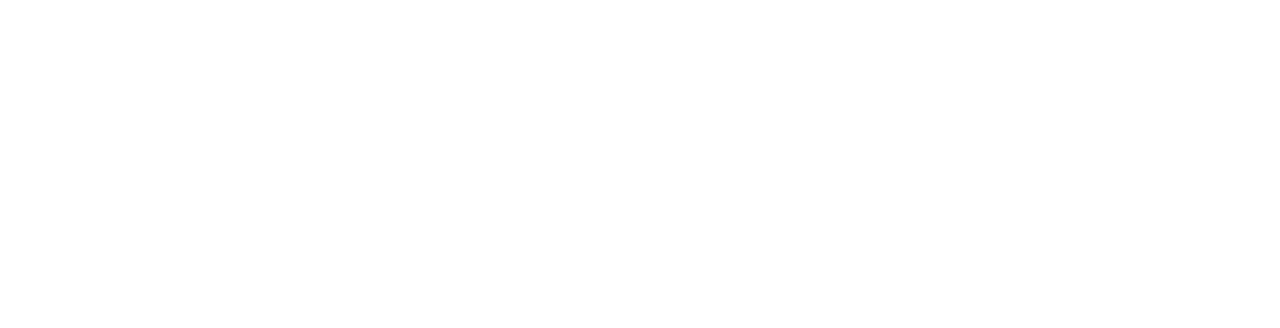
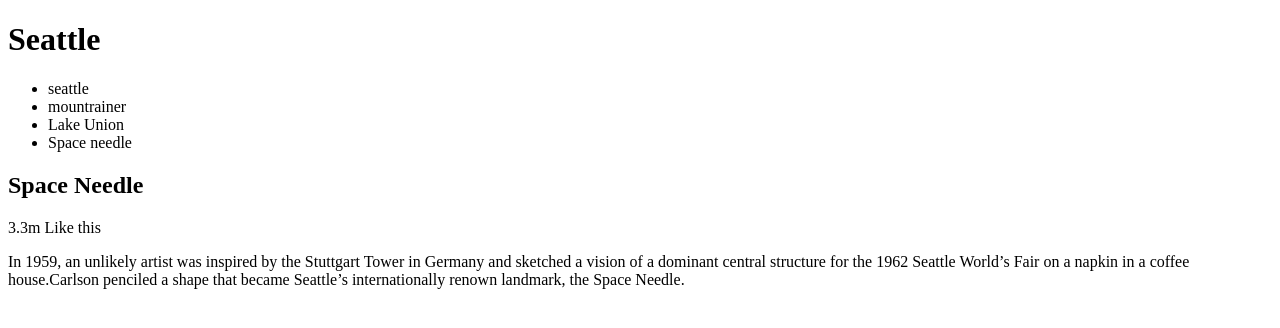
Before and after one commit to lasota-piotr/city-app, a plain HTML site: page index.html in a window 1280 px wide. Drawn offline with Linux system fonts and the light colour scheme.

Commit message:
Added content to index.html

```diff
--- a/index.html
+++ b/index.html
@@ -8,5 +8,23 @@
 </head>
 <body>
 
+<!-- HEADER -->
+  <header>
+    <h1>Seattle</h1>
+    <ul>
+      <li>seattle</li>
+      <li>mountrainer</li>
+      <li>Lake Union</li>
+      <li>Space needle</li>
+    </ul>
+  </header>
+
+<!-- ARTICLE -->
+  <article>
+    <h2>Space Needle</h2>
+    <span>3.3m Like this</span>
+    <p>In 1959, an unlikely artist was inspired by the Stuttgart Tower in Germany and sketched a vision of a dominant central structure for the 1962 Seattle World’s Fair on a napkin in a coffee house.Carlson penciled a shape that became Seattle’s internationally renown landmark, the Space Needle.</p>
+  </article>
+
 </body>
 </html>
```
